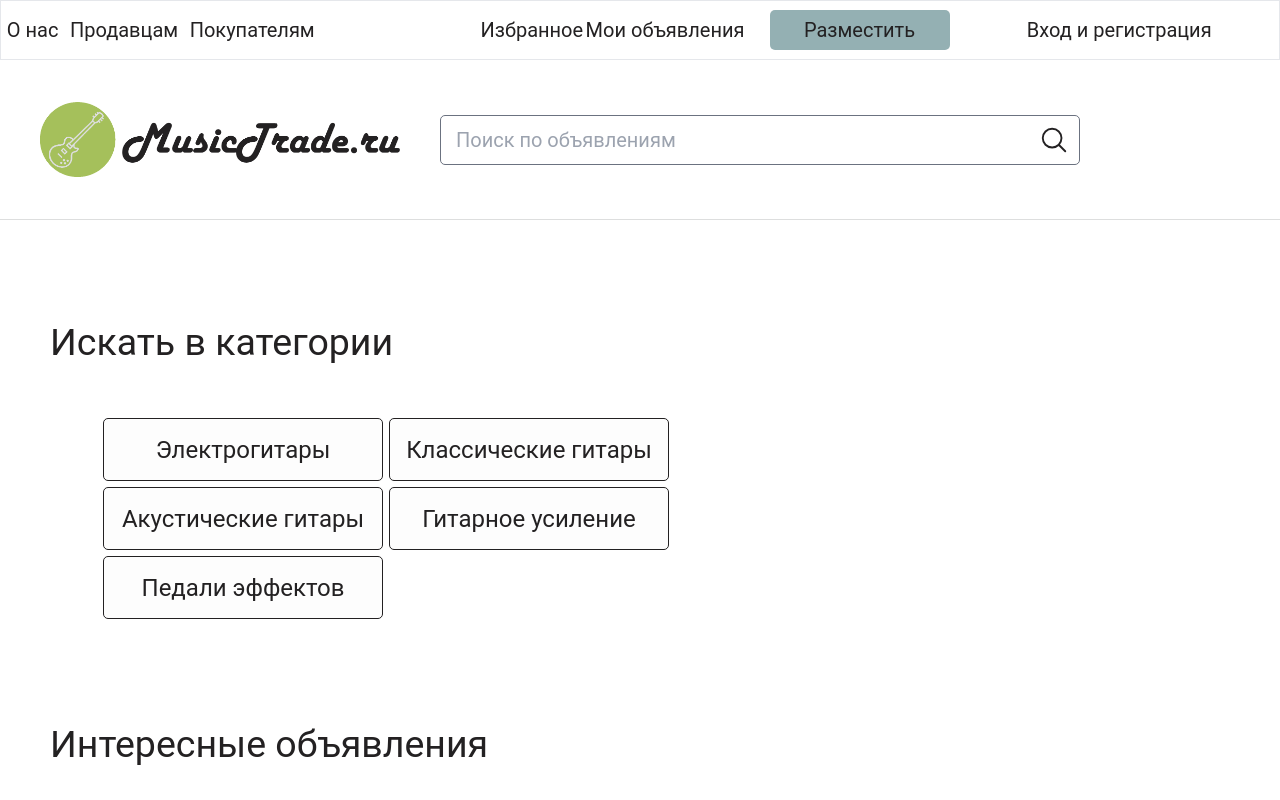
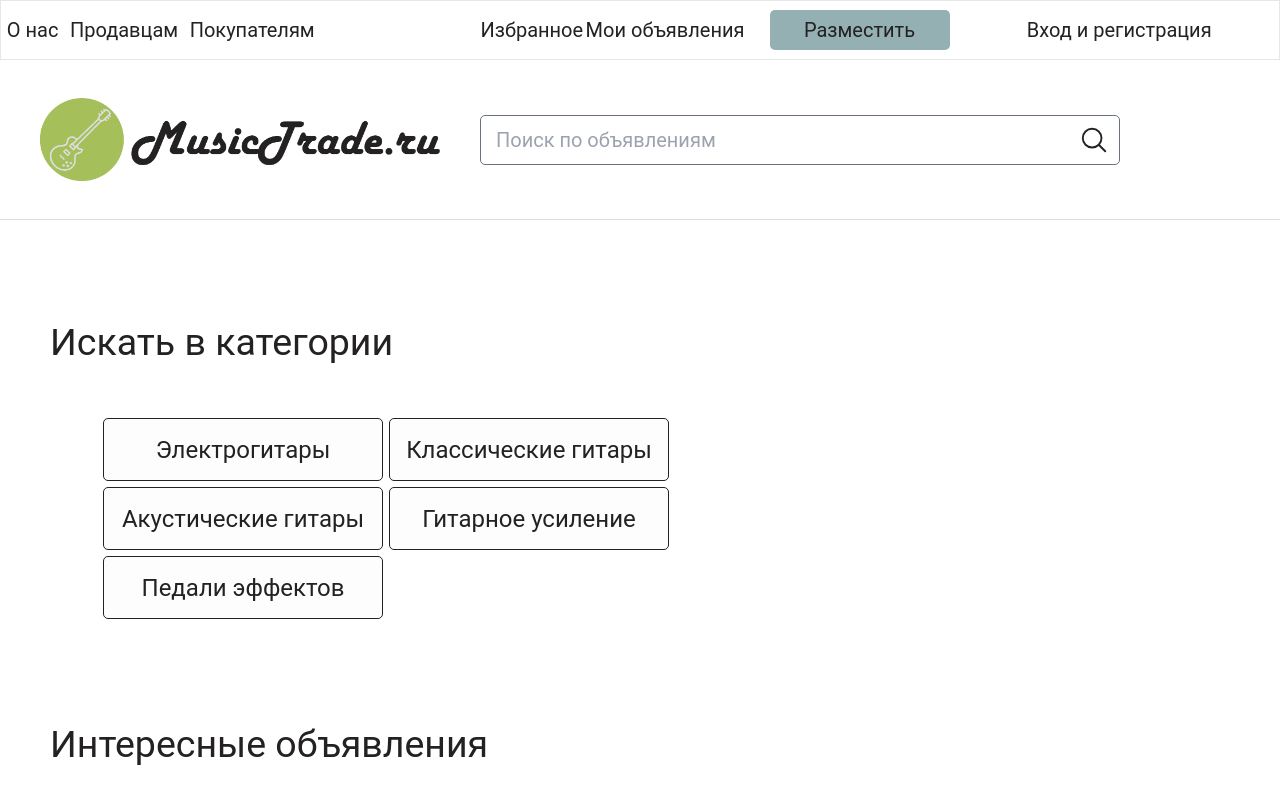
Before and after one commit to sv022/MusicTrade, a Nuxt app: page / in a window 1280 px wide. Shown: the top 800 px of the page. Built offline with nearby package versions, Linux system fonts and the light colour scheme.

Commit message:
Fixed logo size when resizing page

```diff
--- a/components/NavBar/Search.vue
+++ b/components/NavBar/Search.vue
@@ -1,7 +1,7 @@
 <template>
 
 <div class="flex flex-row items-center w-full h-32 border-b border-soft-gray" id="main">
-    <div class="w-72 mx-8 max-h-24">
+    <div class="w-fit max-w-80 mx-8">
         <NuxtLink to="/">
             <picture>
                 <source media="(min-width: 1020px)" srcset="\img\guitar_logo.png">
```
